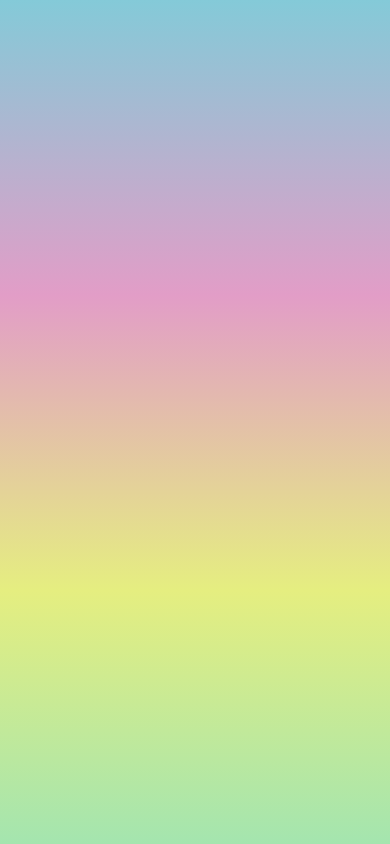
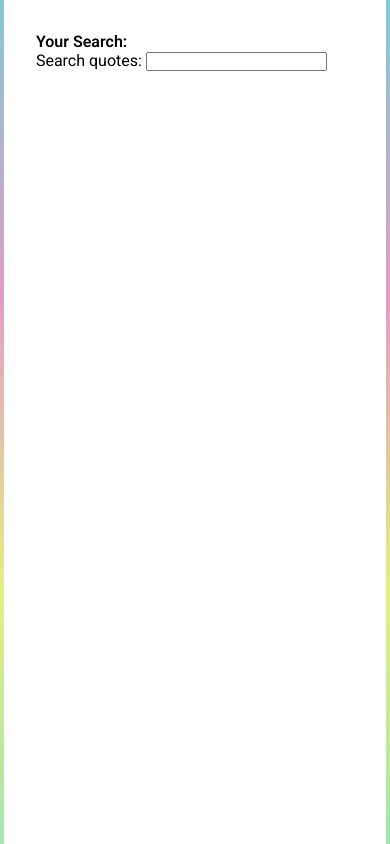
Before and after one commit to AgnetaA/postergenerator, a Next.js app: page /search in a window 390 px wide. Built offline with nearby package versions, Linux system fonts and the light colour scheme.

Commit message:
Search function done

```diff
--- a/app/globals.css
+++ b/app/globals.css
@@ -35,8 +35,8 @@ main {
   font-family: roboto, sans-serif;
 }
 
-@media screen and (max-width: 1200px) {
+@media screen and (max-width: 1220px) {
   main{
-     width: 100vw;
+     width: 98vw;
   }
 }
--- /dev/null
+++ b/app/search/page.module.css
@@ -0,0 +1,3 @@
+.main span {
+    font-weight: 600;
+}
--- a/app/search/page.tsx
+++ b/app/search/page.tsx
@@ -1,7 +1,20 @@
-
-
+"use client";
+import styles from "./page.module.css";
+import { useSearchParams } from "next/navigation";
+import SearchFunction from "@/components/search-function";
+import SearchResults from "@/components/search-results";
 
 export default function QuoteResults() {
+    const searchParams = useSearchParams();
+    const query = searchParams.get("query");
 
+    return (
+        <main className={styles.main} id="main">
 
+            <p><span>Your Search: </span>{query}</p>
+            <SearchFunction />
+            <SearchResults query={query}/>
+
+        </main>
+    )
 }
--- /dev/null
+++ b/components/search-results.tsx
@@ -0,0 +1,17 @@
+
+
+interface searchResultsProps {
+    query: string | null;
+}
+
+export default function SearchResults({ query }: searchResultsProps) {
+
+
+
+
+    return (
+        <section>
+
+        </section>
+    )
+}
```
